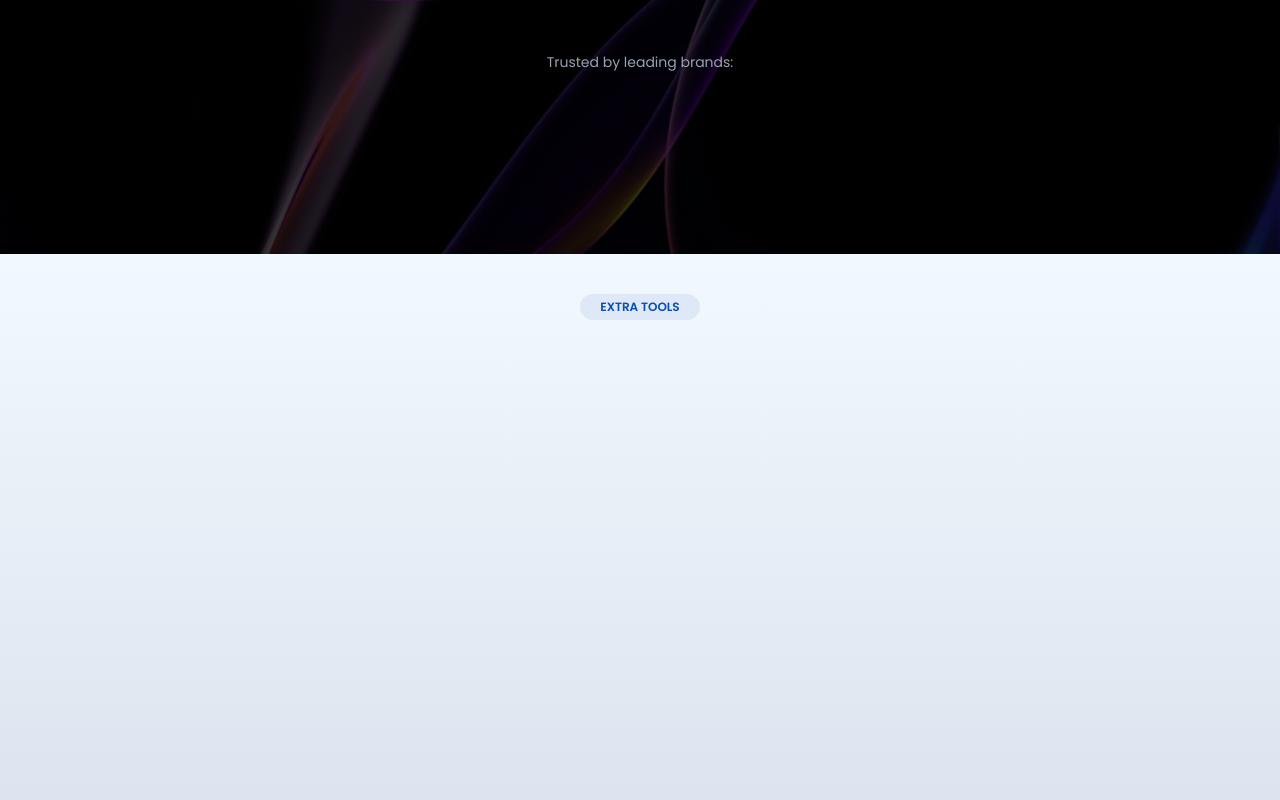
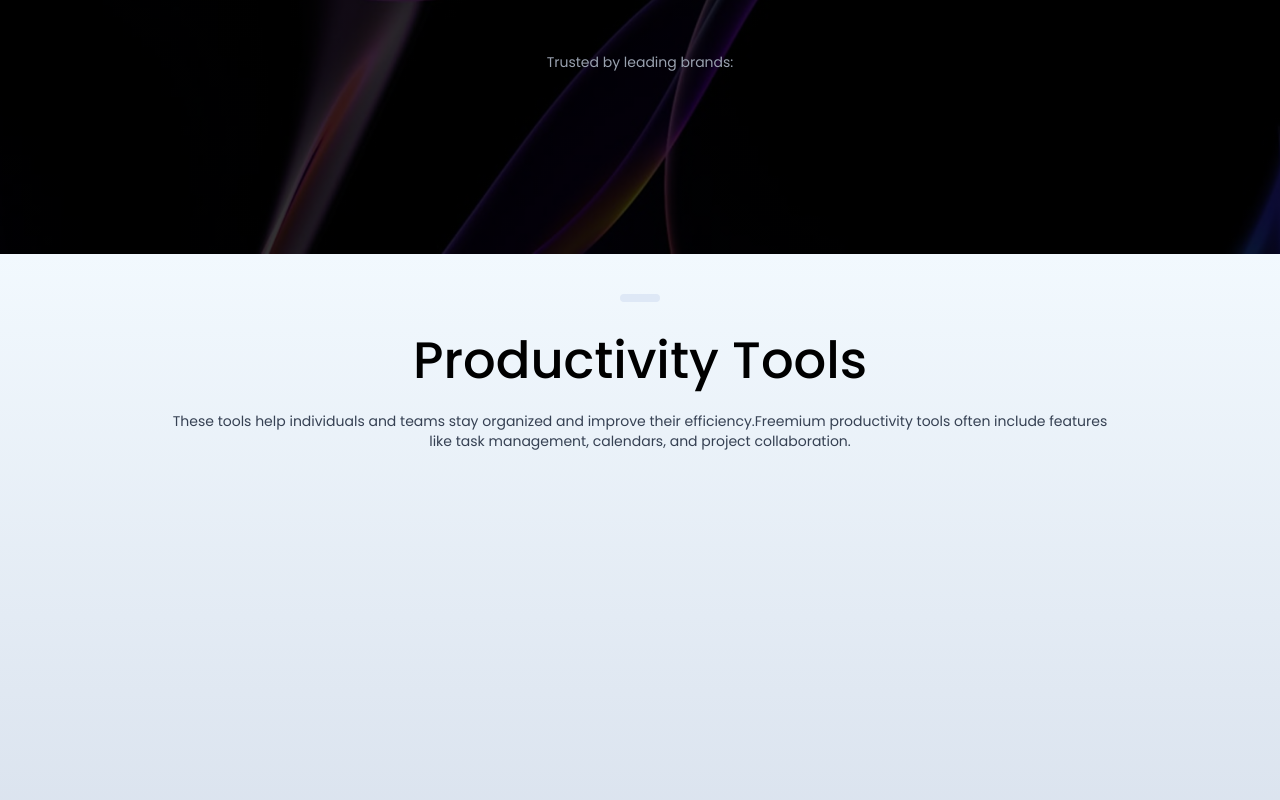
Before and after one commit to sheraz-saqib/software-voting-web-app, a Next.js app: page / in a window 1280 px wide. Shown: the part 650-1450 px from the top of the page. Built offline with nearby package versions, Linux system fonts and the light colour scheme.

Commit message:
add card and product tools section modofied

```diff
--- a/src/components/Common/Badge.js
+++ b/src/components/Common/Badge.js
@@ -1,9 +1,9 @@
 import React from 'react'
 
-const Badge = () => {
+const Badge = ({text,className}) => {
   return (
-    <div className=' flex justify-center items-center'>
-      <span className='bg-[#DEE8F6] rounded-full uppercase text-[#084DB3] font-semibold text-[.75rem] px-5 py-1 '>extra tools</span>
+    <div className=' flex justify-center items-center '>
+      <span className={`bg-[#DEE8F6] rounded-full uppercase text-[#084DB3] font-semibold text-[.75rem] px-5 py-1 `}>{text}</span>
     </div>
   )
 }
--- /dev/null
+++ b/src/components/Common/Heading.js
@@ -0,0 +1,9 @@
+import React from 'react'
+
+const Heading = ({text,className}) => {
+  return (
+    <div  className={`capitalize text-[4vw] font-medium text-black ${className}`}>{text}</div>
+  )
+}
+
+export default Heading
--- /dev/null
+++ b/src/components/Common/ProductCard.js
@@ -0,0 +1,11 @@
+import React from 'react'
+
+const ProductCard = () => {
+  return (
+    <div className='bg-white'>
+
+    </div>
+  )
+}
+
+export default ProductCard
--- a/src/components/ProductivityTools/ProductivityTools.js
+++ b/src/components/ProductivityTools/ProductivityTools.js
@@ -1,12 +1,17 @@
 import React from 'react'
 import Badge from '../Common/Badge'
+import Heading from '../Common/Heading'
 
 const ProductivityTools = () => {
   return (
     <div style={{
       background: 'linear-gradient(180deg, #F2F9FE 0%, #D1DAE8 100%)'
-    }} className='h-screen py-10'>
+    }} className='h-screen py-10 flex flex-col  items-center'>
       <Badge/>
+      <Heading text={'productivity tools'} className={'mt-5'}/>
+      <div className=" flex justify-center items-center mt-3">
+      <p className='text-gray-700 text-sm w-[75%] text-center'>These tools help individuals and teams stay organized and improve their efficiency.Freemium productivity tools often include features like task management, calendars, and project collaboration.</p>
+      </div>
     </div>
   )
 }
```
